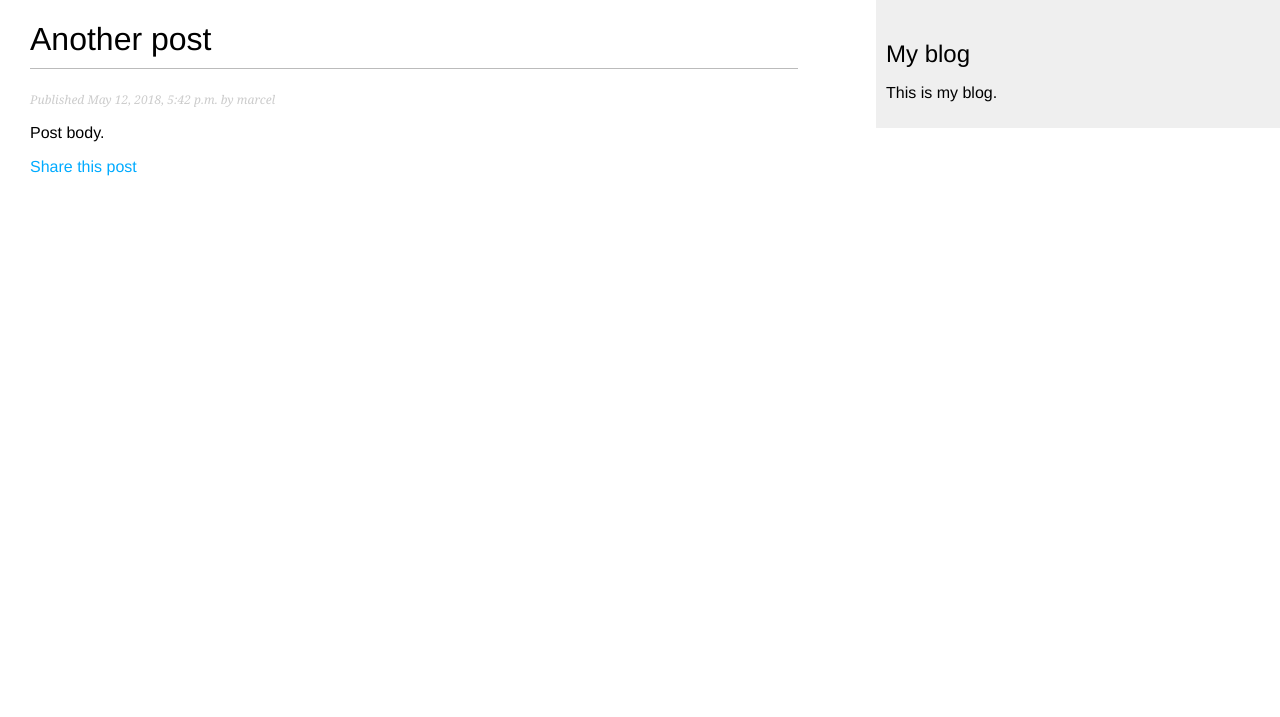
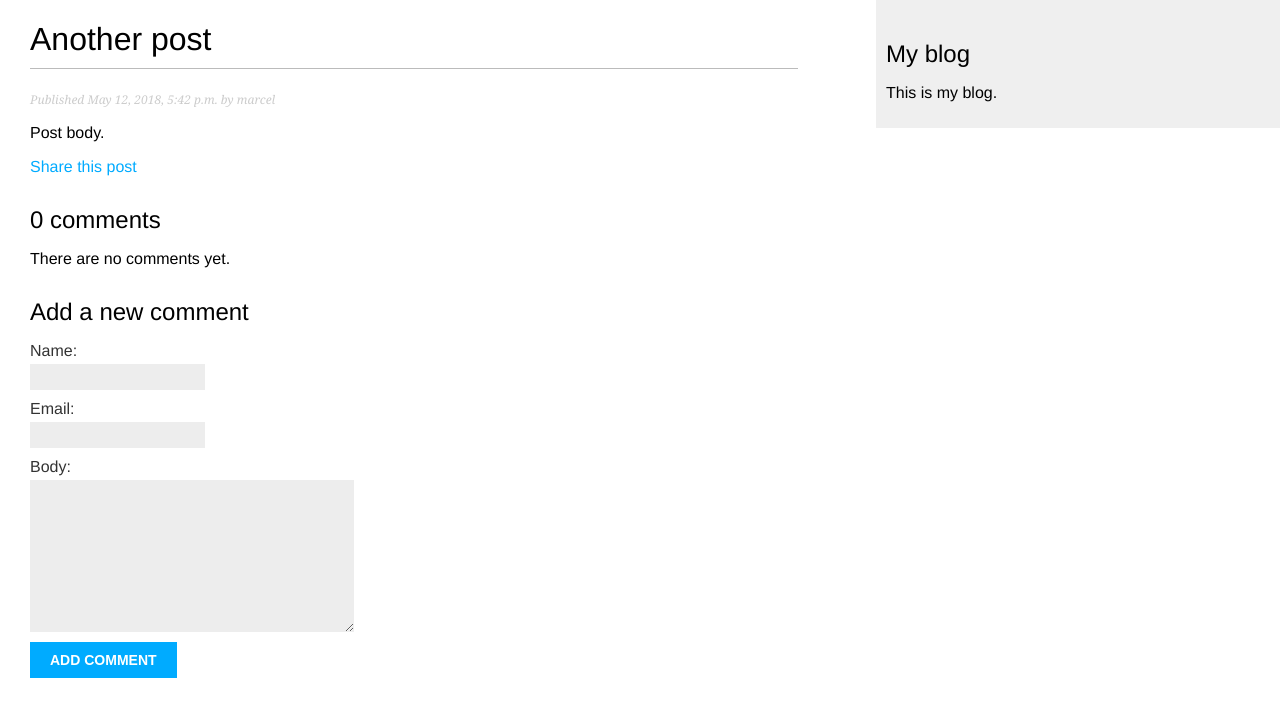
Before and after one commit to khouri10/djangobyexample, a Django app: a page that uses blog/templates/blog/post/detail.html in a window 1280 px wide. Shown: the top 717 px of the page. Run offline with Django 3.2, Linux system fonts and the light colour scheme; data comes from the database, SQL or seed files in the repository; both versions use the stored data as it was after the commit.

Commit message:
Add views and taemplates for Comments system

```diff
--- a/blog/forms.py
+++ b/blog/forms.py
@@ -1,7 +1,13 @@
 from django import forms
+from .models import Comment
 
 class EmailPostForm(forms.Form):
 	name = forms.CharField(max_length=25)
 	email = forms.EmailField()
 	to = forms.EmailField()
 	comments = forms.CharField(required=False, 	widget=forms.Textarea)
+
+class CommentForm(forms.ModelForm):
+	class Meta:
+		model = Comment
+		fields = ('name', 'email', 'body')
--- a/blog/templates/blog/post/detail.html
+++ b/blog/templates/blog/post/detail.html
@@ -17,4 +17,41 @@
 		</a>
 	</p>
 
+	{% with comments.count as total_comments %}
+		<h2>
+			{{ total_comments }} comment{{ total_comments|pluralize }}
+		</h2>
+	{% endwith %}
+
+	{% for comment in comments %}
+
+		<div class="comment">
+			<p class="info">
+				Comment {{ forloop.counter }} by {{ comment.name }}
+				{{ comment.created }}
+			</p>
+			{{ comment.body|linebreaks }}
+		</div>
+
+	{% empty %}
+		<p>There are no comments yet.</p>
+
+	{% endfor %}
+
+	{% if new_comment %}
+
+		<h2>Your comment has been added.</h2>
+
+	{% else %}
+
+		<h2>Add a new comment</h2>
+
+		<form action="." method="post">
+			{{ comment_form.as_p }}
+			{% csrf_token %}
+			<p><input type="submit" value="Add comment"></p>
+		</form>
+
+	{% endif %}
+
 {% endblock %}
--- a/blog/views.py
+++ b/blog/views.py
@@ -3,8 +3,8 @@ from django.core.paginator import Paginator, EmptyPage, PageNotAnInteger
 from django.views.generic import ListView
 from django.core.mail import send_mail
 
-from .models import Post
-from .forms import EmailPostForm
+from .models import Post, Comment
+from .forms import EmailPostForm, CommentForm
 
 
 class PostListView(ListView):
@@ -19,6 +19,29 @@ def post_detail(request, year, month, day, post):
 									publish__year=year,
 									publish__month=month,
 									publish__day=day)
+
+	# List of active comments for this post
+	comments = post.comments.filter(active=True)
+	if request.method == 'POST':
+		# A comment was posted
+		comment_form = CommentForm(data=request.POST)
+		if comment_form.is_valid():
+			# Create Comment object but don't save to database yet
+			new_comment = comment_form.save(commit=False)
+			# Assign the current post to the comment
+			new_comment.post = post
+			# Save the comment to the database
+			new_comment.save()
+	else:
+		comment_form = CommentForm()
+
+	return render(request,
+				'blog/post/detail.html',
+				{'post': post,
+				'comments': comments,
+				'comment_form': comment_form})
+
+
 
 	return render(request, 'blog/post/detail.html', {'post': post})
 
```
Also changed, not shown: db.sqlite3.
